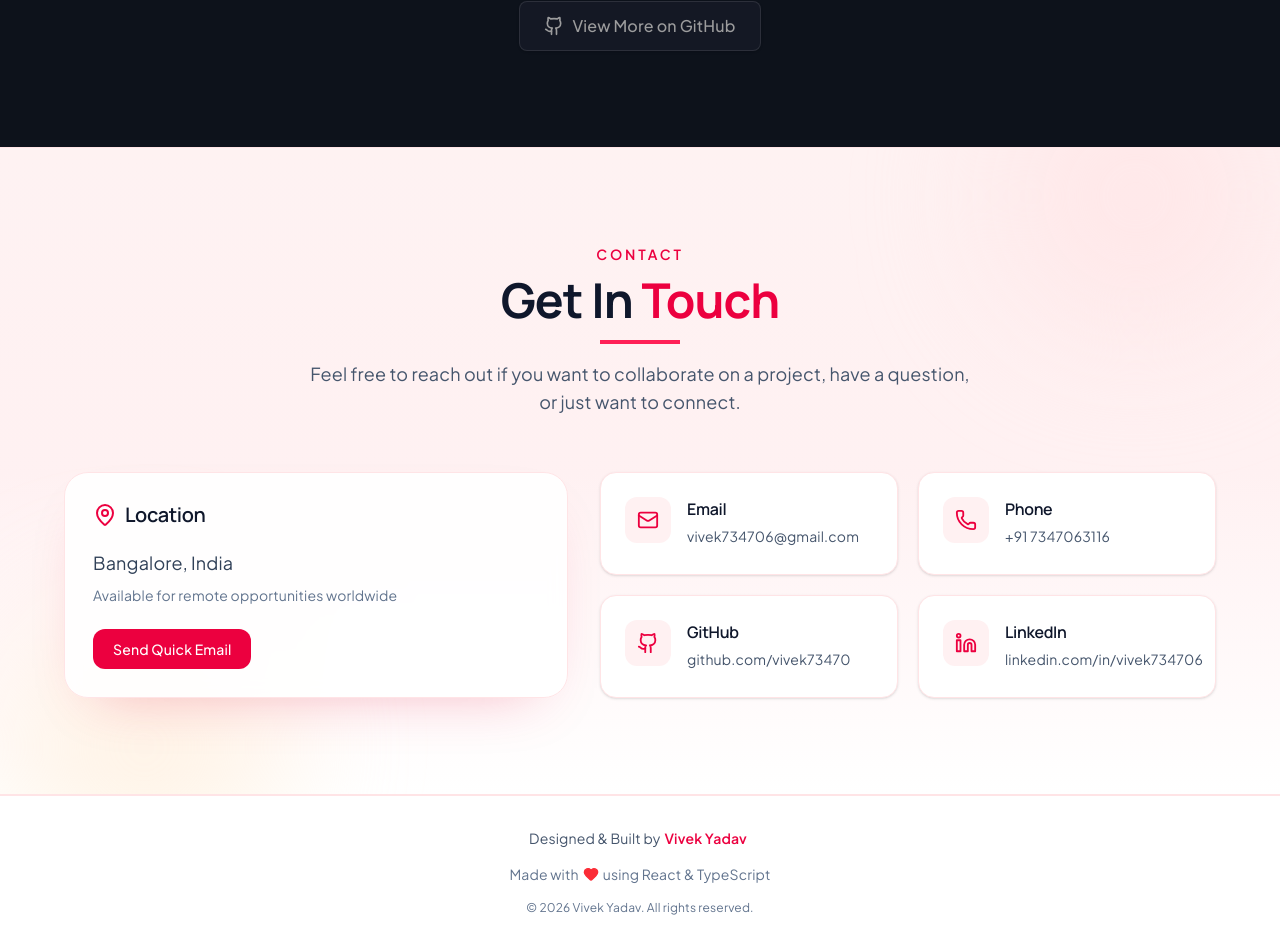
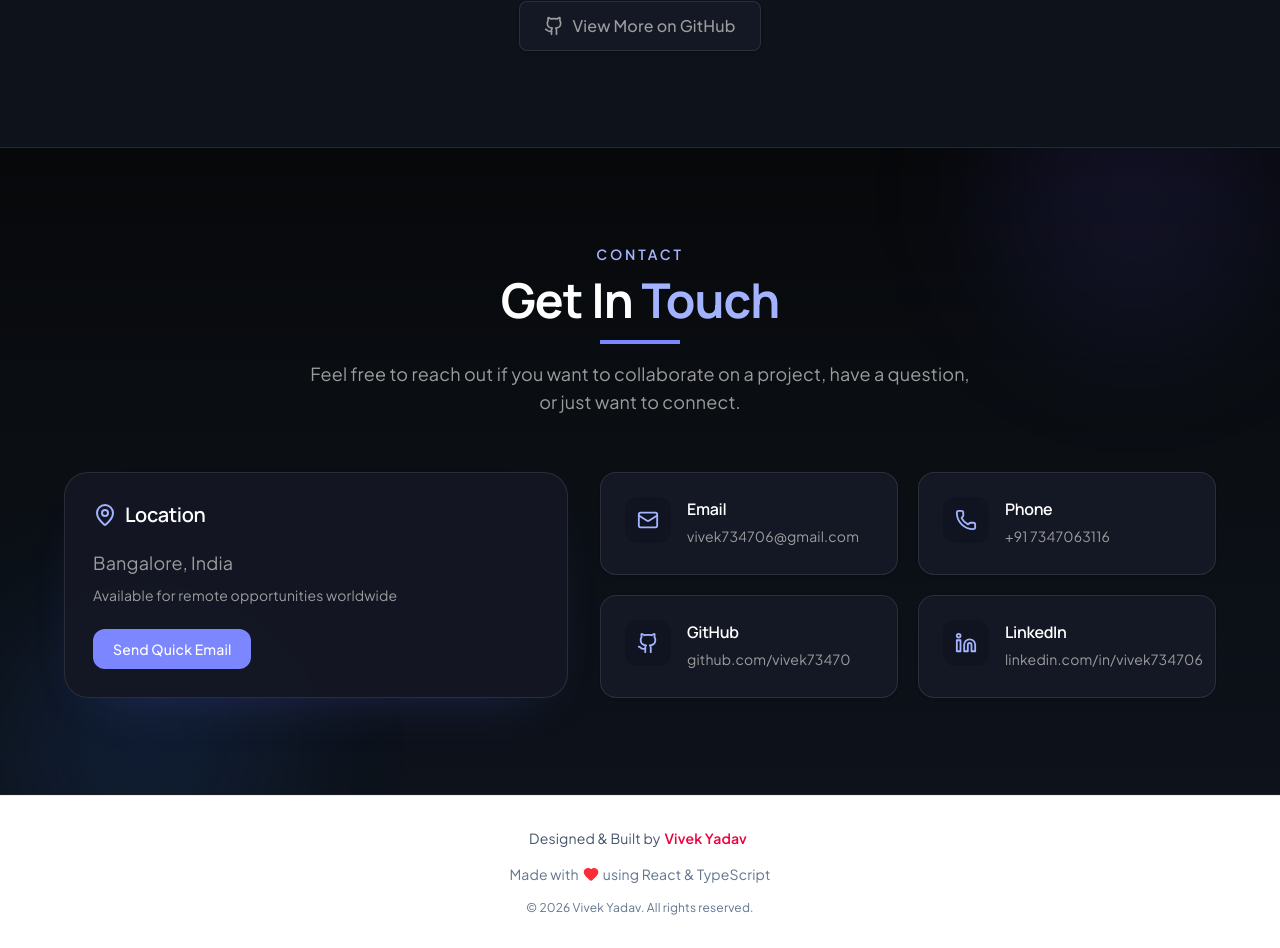
Before and after one commit to vivek73470/Portfolio, a React (Vite) app: page / in a window 1280 px wide. Shown: the part 3859-4807 px from the top of the page. Built offline with nearby package versions, Linux system fonts and the light colour scheme.

Commit message:
Update Contact.tsx

```diff
--- a/src/components/Contact.tsx
+++ b/src/components/Contact.tsx
@@ -31,36 +31,36 @@ const Contact = () => {
   ];
 
   return (
-    <section id="contact" className="relative overflow-hidden py-24 bg-gradient-to-b from-[#fef2f2] via-rose-50 to-white border-y border-rose-100">
+    <section id="contact" className="relative overflow-hidden py-24 bg-gradient-to-b from-[#07080a] via-[#0b0f14] to-[#0d121b] border-y border-white/10">
       <div className="absolute inset-0 pointer-events-none">
-        <div className="absolute -top-24 right-0 h-72 w-72 rounded-full bg-rose-100/70 blur-3xl"></div>
-        <div className="absolute -bottom-24 left-0 h-72 w-72 rounded-full bg-orange-100/50 blur-3xl"></div>
+        <div className="absolute -top-24 right-0 h-72 w-72 rounded-full bg-indigo-500/10 blur-3xl"></div>
+        <div className="absolute -bottom-24 left-0 h-72 w-72 rounded-full bg-blue-500/10 blur-3xl"></div>
       </div>
 
       <div className="max-w-7xl mx-auto px-4 sm:px-6 lg:px-8 relative z-10">
         <div className="text-center mb-14">
-          <p className="text-sm uppercase tracking-[0.2em] text-rose-600 font-semibold mb-3">Contact</p>
-          <h2 className="text-4xl md:text-5xl font-bold text-slate-900 mb-4">
-            Get In <span className="text-rose-600">Touch</span>
+          <p className="text-sm uppercase tracking-[0.2em] text-indigo-300 font-semibold mb-3">Contact</p>
+          <h2 className="text-4xl md:text-5xl font-bold text-white mb-4">
+            Get In <span className="text-indigo-300">Touch</span>
           </h2>
-          <div className="w-20 h-1 bg-rose-500 mx-auto mb-4"></div>
-          <p className="text-slate-600 text-lg max-w-2xl mx-auto">
+          <div className="w-20 h-1 bg-indigo-400 mx-auto mb-4"></div>
+          <p className="text-[#9c9c9d] text-lg max-w-2xl mx-auto">
             Feel free to reach out if you want to collaborate on a project,
             have a question, or just want to connect.
           </p>
         </div>
 
         <div className="grid lg:grid-cols-[0.9fr_1.1fr] gap-8 max-w-6xl mx-auto">
-          <div className="bg-white/90 backdrop-blur-sm p-7 rounded-3xl border border-rose-100 shadow-[0_24px_60px_-34px_rgba(225,29,72,0.35)]">
+          <div className="bg-[#141824]/90 backdrop-blur-sm p-7 rounded-3xl border border-white/10 shadow-[0_24px_60px_-34px_rgba(99,102,241,0.3)]">
             <div className="flex items-center mb-5">
-              <MapPin className="text-rose-600 mr-2" size={24} />
-              <h3 className="text-slate-900 font-semibold text-xl">Location</h3>
+              <MapPin className="text-indigo-300 mr-2" size={24} />
+              <h3 className="text-white font-semibold text-xl">Location</h3>
             </div>
-            <p className="text-slate-700 text-lg">Bangalore, India</p>
-            <p className="text-slate-500 text-sm mt-2 mb-6">Available for remote opportunities worldwide</p>
+            <p className="text-[#9c9c9d] text-lg">Bangalore, India</p>
+            <p className="text-[#9c9c9d] text-sm mt-2 mb-6">Available for remote opportunities worldwide</p>
             <a
               href="mailto:vivek734706@gmail.com"
-              className="inline-flex items-center justify-center px-5 py-2.5 rounded-xl bg-rose-600 hover:bg-rose-700 text-white text-sm font-medium transition-colors"
+              className="inline-flex items-center justify-center px-5 py-2.5 rounded-xl bg-indigo-400 hover:bg-indigo-300 text-white text-sm font-medium transition-colors"
             >
               Send Quick Email
             </a>
@@ -75,15 +75,15 @@ const Contact = () => {
                   href={item.href}
                   target={item.external ? '_blank' : undefined}
                   rel={item.external ? 'noreferrer' : undefined}
-                  className="group bg-white p-6 rounded-2xl border border-rose-100 hover:border-rose-300 transition-all duration-300 hover:-translate-y-1 shadow-sm hover:shadow-md"
+                  className="group bg-[#141824] p-6 rounded-2xl border border-white/10 hover:border-indigo-300/40 transition-all duration-300 hover:-translate-y-1 shadow-sm hover:shadow-indigo-500/10"
                 >
                   <div className="flex items-start space-x-4">
-                    <div className="p-3 bg-rose-50 rounded-xl group-hover:bg-rose-500 transition-colors">
-                      <Icon className="text-rose-600 group-hover:text-white" size={22} />
+                    <div className="p-3 bg-[#0f1420] rounded-xl group-hover:bg-indigo-400 transition-colors">
+                      <Icon className="text-indigo-300 group-hover:text-white" size={22} />
                     </div>
                     <div>
-                      <h3 className="text-slate-900 font-semibold mb-1">{item.title}</h3>
-                      <p className="text-slate-600 text-sm break-words leading-relaxed">{item.value}</p>
+                      <h3 className="text-white font-semibold mb-1">{item.title}</h3>
+                      <p className="text-[#9c9c9d] text-sm break-words leading-relaxed">{item.value}</p>
                     </div>
                   </div>
                 </a>
```
